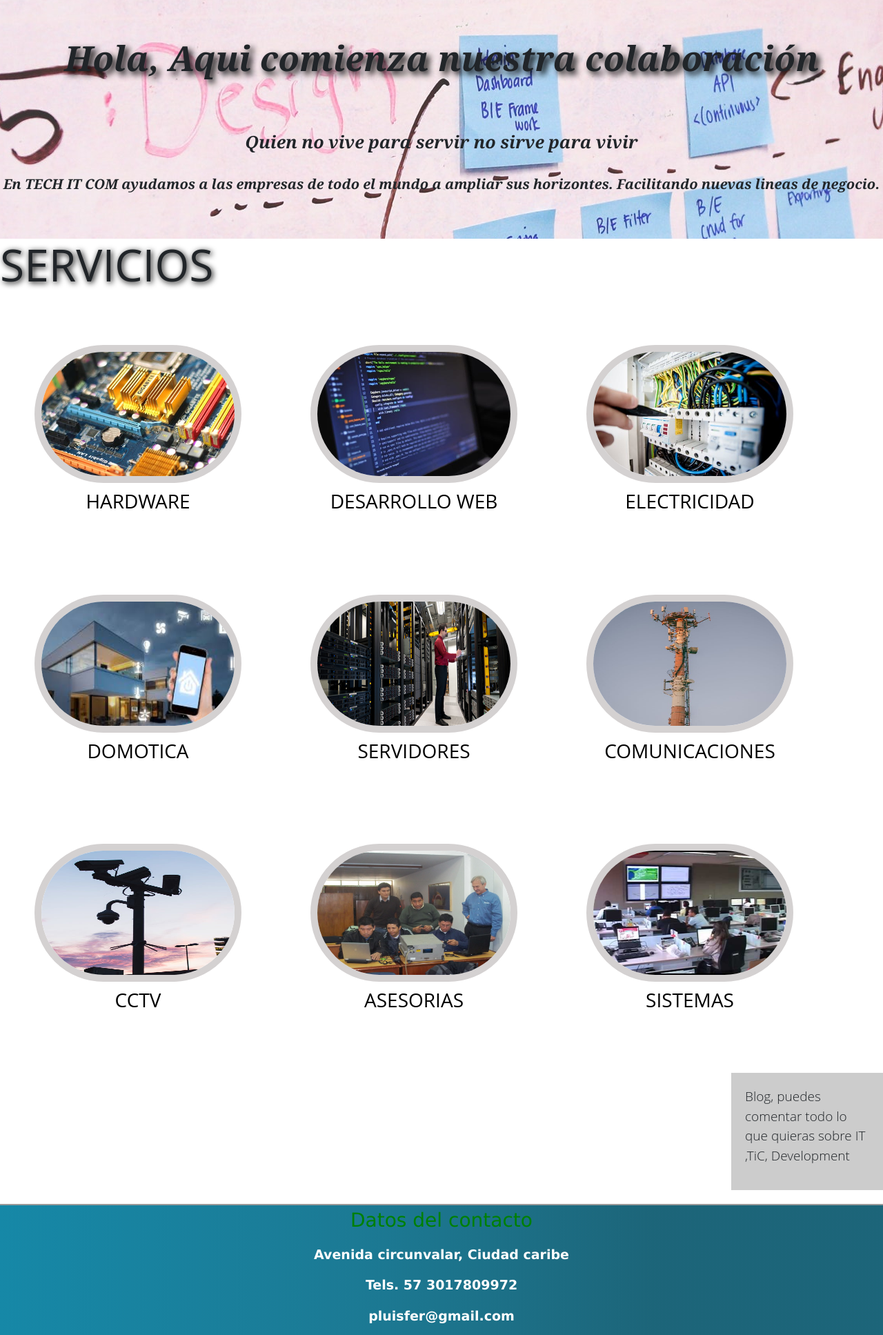
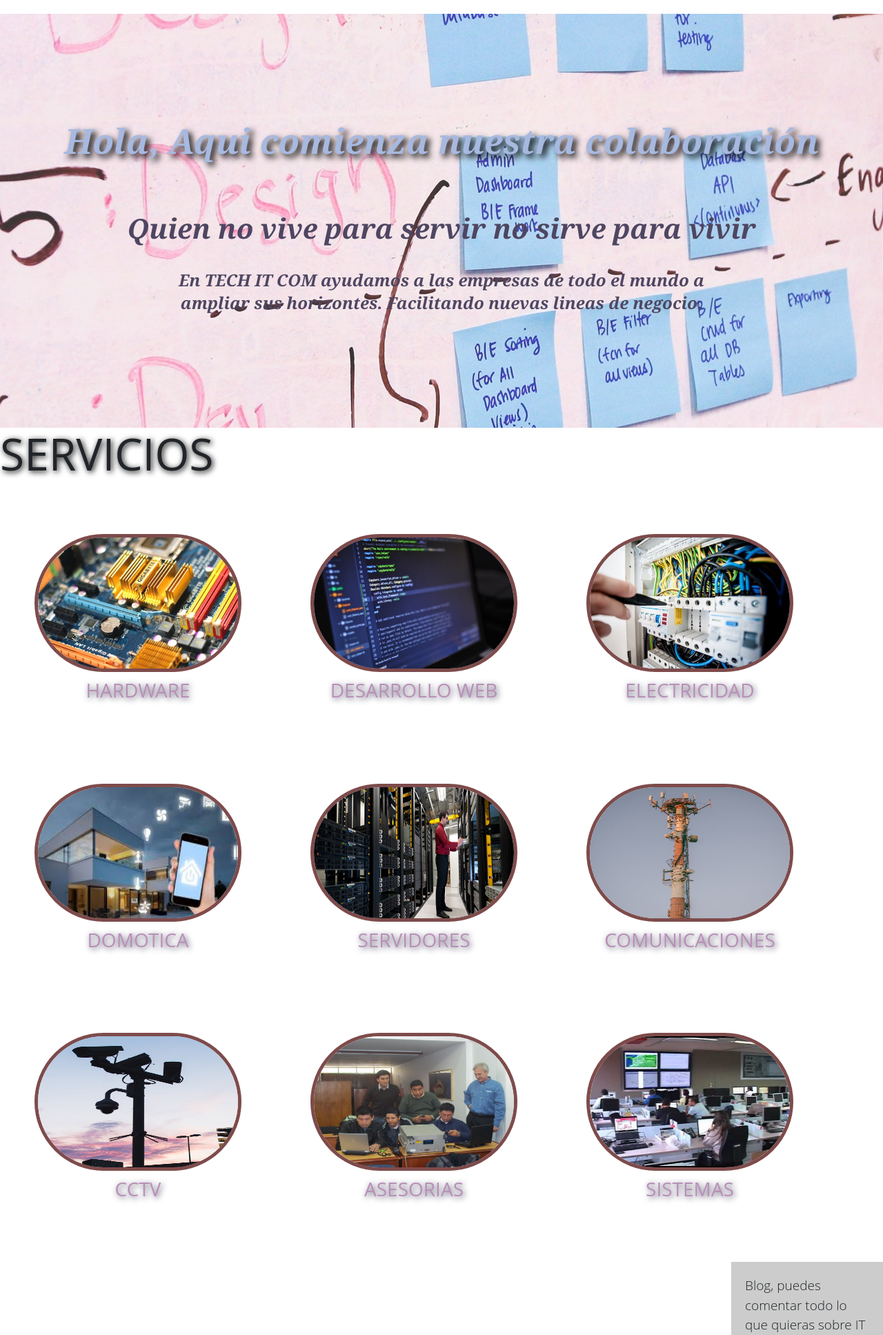
Before and after one commit to pluisfer/git-fttechitcom, a PHP site: page / in a window 1280 px wide. Shown: the part 861-2796 px from the top of the page at 69% size. Run offline with PHP 8.4, Linux system fonts and the light colour scheme.

Commit message:
git status

```diff
--- a/css/styles.css
+++ b/css/styles.css
@@ -76,25 +84,33 @@ body {
 /*estas son para definir clases*/
 
 .title {
-  color: black whitesmoke;
-  margin: 0 auto;
+  color: rgb(167, 185, 224);
+  margin-top: 150px;
   text-align: center;
   font-weight: 700;
   font: italic bold 50px Georgia, Serif;
   text-shadow: 0.1em 0.1em 0.2em black;
-  padding-top: 50px;
+  padding-bottom: 15px;
 }
 
 .frase {
   text-align: center;
-  font: italic bold 25px Georgia, Serif;
-  padding: 50px 0px 0px 0px;
+  font: italic bold 30px Georgia, Serif;
+  padding-top: 30px;
+  margin-top:20px ;
+  color: #4e4661;
+  font-size: 2.5rem;
+
 }
 
 .premisa {
   text-align: center;
-  font: italic bold 20px Georgia, Serif;
+  font: italic bold 25px Georgia, Serif;
   padding: 15px 0px 50px 0px;
+  margin-left: 20%;
+  margin-right: 20%;
+  color: #4e4661;
+  font-size: 1.5rem;
 }
 
 .bold {
@@ -108,22 +124,42 @@ body {
 .cuerpo {
   background: url(../img/schedule-planning-startup-launching-7376.jpg)no-repeat center;
   overflow: hidden;
+  height: 600px;
+  margin-top: 20px;
+}
+
+.text-servicio{
+  font-size: 4rem;
+  text-shadow: 2px 2px 8px rgb(173, 59, 173);
+  padding-bottom: 20px;
+  margin-bottom: .5rem;
+  margin-top: 5rem;
+  font-weight: 500;
+  line-height: 1.2;
+  font-family: Arial, Helvetica, sans-serif;
+  color: black;
+  text-align: center;
+  display: block;
+
+}
+
+.subtitulo {
+  background: white;
+  border-radius: 160px
 }
 
 .caja {
   float: left;
-  width: 380;
   margin: 50px;
 }
 
-.subtitulo {
-  background: white;
-}
+
 
 .servicio {
-  color: black;
+  color: rgb(184, 144, 184);
   text-align: center;
   padding: 10px 0;
+  text-shadow: 2px 2px 8px #4e4661;
 }
 
 .efecto:hover {
@@ -135,7 +171,7 @@ body {
   width: 300px;
   height: 200px;
   border-radius: 160px;
-  border: 10px solid rgb(212, 209, 209);
+  border: 5px solid rgb(126, 75, 75);
   padding: 0;
 }
 
```
Also changed, not shown: other parts of css/styles.css (+8 -29 lines).
